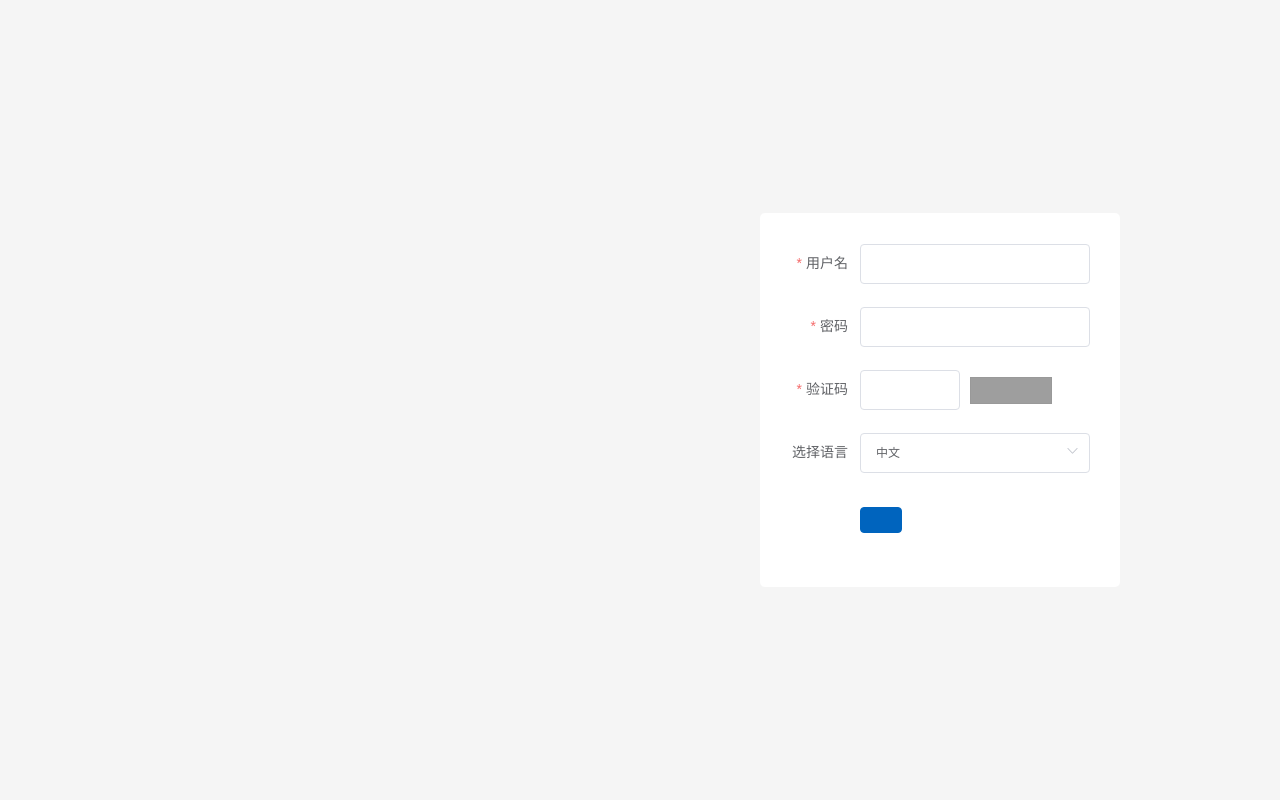
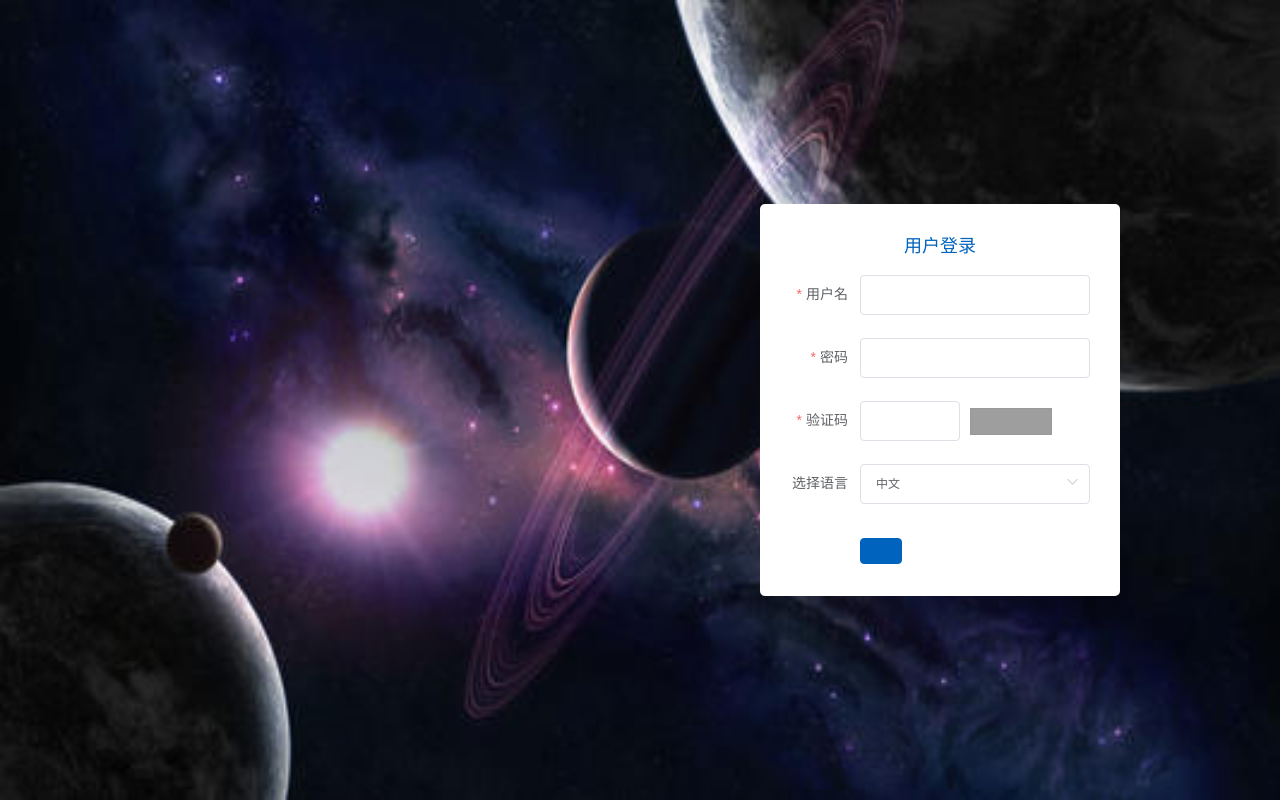
Before and after one commit to zjer/HDEPAC, a Vue app in the folder Web/PC/: page /home in a window 1280 px wide. Built offline with nearby package versions, Linux system fonts and the light colour scheme; some icons are missing.

Commit message:
前台传验证码后台获取不到配置bug

```diff
--- a/Web/PC/config/index.js
+++ b/Web/PC/config/index.js
@@ -8,7 +8,7 @@ module.exports = {
   dev: {
 
     // Paths
-    assetsSubDirectory: 'assets',
+    assetsSubDirectory: 'static',
     assetsPublicPath: '/',
     proxyTable: {},
 
@@ -33,7 +33,7 @@ module.exports = {
     // https://vue-loader.vuejs.org/en/options.html#cachebusting
     cacheBusting: true,
 
-    cssSourceMap: true
+    cssSourceMap: false
   },
 
   build: {
--- a/Web/PC/src/config/fetch.js
+++ b/Web/PC/src/config/fetch.js
@@ -1,6 +1,8 @@
 import axios from 'axios'
 import { baseUrl } from "./env";
-import { Message } from 'element-ui';  //element库的消息提示，可以不用
+import { Message } from 'element-ui';
+
+axios.defaults.withCredentials = true;
 
 //创建axios实例
 var service = axios.create({
@@ -10,7 +12,7 @@ var service = axios.create({
     'content-type': 'application/json',
     "token":'14a1347f412b319b0fef270489f'
   }
-})
+});
 
 export default {
   ajax(url, param, method) {
@@ -22,9 +24,9 @@ export default {
       }, { emulateJSON: true }).then(res => {
         //axios返回的是一个promise对象
         let result = res.data;
-        console.log(result)
+        console.log(result);
         if (result.state) {
-          callback(res);   //cback在promise执行器内部
+          callback(res);   //callback在promise执行器内部
           Message({
             showClose: true,
             message: result.message,
@@ -38,19 +40,12 @@ export default {
           });
         }
       }).catch(err => {
-        if (!err.response) {
-          //Message是element库的组件，可以去掉
-          Message({
-            showClose: true,
-            message: '请求错误',
-            type: 'error'
-          });
-        } else {
-          reject(err.response);
-          console.log(err.response, '异常2')
-        }
+        Message({
+          showClose: true,
+          message: err.response,
+          type: 'error'
+        });
       })
-
     })
   }
 }
--- a/Web/PC/src/i18n/i18n.js
+++ b/Web/PC/src/i18n/i18n.js
@@ -1,14 +1,13 @@
 import Vue from 'vue'
-import locale from 'element-ui/lib/locale';
+import VueI18n from 'vue-i18n'
+import locale from 'element-ui/lib/locale'
 import messages from './langs'
-import VueI18n from 'vue-i18n'
-import { getLocal } from "../config/mUtils";
 
 Vue.use(VueI18n);
 
 const i18n = new VueI18n({
-  locale: getLocal('lang') || 'zh_CN',
-  messages: messages,
+  locale: localStorage.lang || 'zh_CN',
+  messages,
   silentTranslationWarn: true
 });
 locale.i18n((key, value) => i18n.t(key, value)); //为了实现element插件的多语言切换
--- a/Web/PC/src/i18n/langs/cn.js
+++ b/Web/PC/src/i18n/langs/cn.js
@@ -1,4 +1,5 @@
 module.exports =  {
+  userLogin: '用户登录',
   account: '用户名',
   password: '密码',
   validateCode: '验证码',
@@ -6,6 +7,11 @@ module.exports =  {
   login: '登录',
   chinese: '中文',
   english: 'English',
+  inputUsername: '请输入用户名',
+  inputPassword: '请输入密码',
+  inputVCode: '请输入验证码',
+  len5to10: '长度为 5 到 10 个字符',
+  len4: '长度为4 个字符',
   home: '首页',
   list: '列表',
   chart: '图表',
--- a/Web/PC/src/i18n/langs/en.js
+++ b/Web/PC/src/i18n/langs/en.js
@@ -1,4 +1,5 @@
 module.exports =  {
+  userLogin: 'UserLogin',
   account: 'Account',
   password: 'Password',
   validateCode: 'VCode',
@@ -6,6 +7,11 @@ module.exports =  {
   login: 'Login',
   chinese: '中文',
   english: 'English',
+  inputUsername: 'Please Input Username',
+  inputPassword: 'Please Input Password',
+  inputVCode: 'Please Input VCode',
+  len5to10: '5 To 10 Characters In Length',
+  len4: '4 Characters In Length',
   home: 'Home',
   list: 'List',
   chart: 'Chart',
--- a/Web/PC/src/style/index.less
+++ b/Web/PC/src/style/index.less
@@ -129,15 +129,27 @@ html,body{
 }
 
 .loginBg {
-  background: url("../assets/img/loginBg.jpg") center no-repeat;
-  background-size: contain;
-  .loginForm {
+  .wh(100%, 100vh);
+  .bis('../assets/img/loginBg.jpg');
+  overflow: hidden;
+  .loginContainer {
     .wh(300px, auto);
     padding: 30px;
     .ctt;
     margin-left: 300px;
     background-color: @white;
     .brs(5px);
+    .loginTitle {
+      font-size: 18px;
+      color: @blue;
+      line-height: 25px;
+      text-align: center;
+      margin-bottom: 15px;
+    }
+    .loginForm {
+      width: 100%;
+      margin: 0 auto;
+      .el-form-item {
         .codeVal {
           width: 100px;
           float: left;
@@ -156,6 +168,11 @@ html,body{
         }
         .el-select {
           width: 100%;
+        }
+        &:last-of-type {
+          margin-bottom: 0;
+        }
+      }
     }
   }
 }
--- a/Web/PC/src/views/login.vue
+++ b/Web/PC/src/views/login.vue
@@ -1,5 +1,7 @@
 <template>
   <div class="loginBg">
+    <div class="loginContainer">
+      <div class="loginTitle">{{ $t('message.userLogin') }}</div>
       <el-form :model="ruleForm" :rules="rules" ref="ruleForm" :label-width="labelW" class="loginForm">
         <el-form-item :label="$t('message.account')" prop="username">
           <el-input v-model="ruleForm.username"></el-input>
@@ -30,6 +32,7 @@
         </el-form-item>
       </el-form>
     </div>
+  </div>
 </template>
 
 <script>
@@ -39,24 +42,48 @@
   export default {
     name: 'login',
     data () {
+      let validateUser = (rule, value, callback) => {
+        if (!value) {
+          return callback(new Error(this.$t('message.inputUsername')));
+        } else if (value.length < 5 || value.length > 10) {
+          return callback(new Error(this.$t('message.len5to10')));
+        } else {
+          callback();
+        }
+      };
+      let validatePass = (rule, value, callback) => {
+        if (!value) {
+          callback(new Error(this.$t('message.inputPassword')));
+        } else if (value.length < 5 || value.length > 10) {
+          return callback(new Error(this.$t('message.len5to10')));
+        } else {
+          callback();
+        }
+      };
+      let validateVCode = (rule, value, callback) => {
+        if (!value) {
+          callback(new Error(this.$t('message.inputVCode')));
+        } else {
+          callback();
+        }
+      };
       return {
-        labelW: 0+ 'px',
+        labelW: 0 + 'px',
         ruleForm: {
           username: '',
           password: '',
           validateCode: '',
-          language: getLocal('language') ? getLocal('language') : 'zh_CN',
+          language: getLocal('lang') ? getLocal('lang') : 'zh_CN',
         },
         rules: {
           username: [
-            { required: true, message: '请输入活动名称', trigger: 'blur' },
-            { min: 3, max: 5, message: '长度在 3 到 5 个字符', trigger: 'blur' }
+            { required: true, validator: validateUser, trigger: "blur" }
           ],
           password: [
-            { required: true, message: '请选择活动区域', trigger: 'change' }
+            { required: true, validator: validatePass, trigger: "blur" }
           ],
           validateCode: [
-            { required: true, message: '请选择活动区域', trigger: 'change' }
+            { required: true, validator: validateVCode, trigger: "blur" }
           ]
         },
         codePath: baseUrl + '/user/getAuthCode',
@@ -68,7 +95,7 @@
     },
     created() {
       this.resetLabelWidth();
-      if (getLocal('language') === 'en_US') {
+      if (getLocal('lang') === 'en_US') {
         this.$i18n.locale = "en_US";
       } else {
         this.$i18n.locale = "zh_CN";
@@ -76,10 +103,10 @@
     },
     methods: {
       resetLabelWidth() {
-        if (getLocal('language') === 'en_US') {
-          this.labelW = 90+'px';
+        if (getLocal('lang') === 'en_US') {
+          this.labelW = 90 + 'px';
         } else {
-          this.labelW = 70+'px';
+          this.labelW = 70 + 'px';
         }
       },
       setCode() {
@@ -89,27 +116,29 @@
         console.log(this.codePath);
       },
       setLanguage() {
-        setLocal('language', this.ruleForm.language);
-        if (this.ruleForm.language === 'zh_CN') {
-          this.$i18n.locale = "zh_CN";
-        } else if (this.ruleForm.language === 'en_US') {
+        this.$refs['ruleForm'].resetFields();
+        if (this.ruleForm.language === 'en_US') {
           this.$i18n.locale = "en_US";
         } else {
           this.$i18n.locale = "zh_CN";
         }
+        setLocal('lang', this.ruleForm.language);
         this.resetLabelWidth();
       },
       login() {
         let param = {
           username: this.ruleForm.username.trim(),
-          password: this.ruleForm.password.trim()
-        }
+          password: this.ruleForm.password.trim(),
+          code: this.ruleForm.validateCode.trim().toLocaleLowerCase()
+        };
         this.fetch.ajax('/user/login', param, 'POST')
           .then(res => {
             if (res.data.state) {
               setLocal('username', res.data.rows.username);
-              console.log(res)
+              console.log(res);
               this.$router.push('manage');
+            } else {
+              this.setCode();
             }
           })
       },
```
Also changed, not shown: Web/PC/src/components/headTop.vue (+14 -18 lines). Lines whose indentation alone changed are shown as unchanged.
